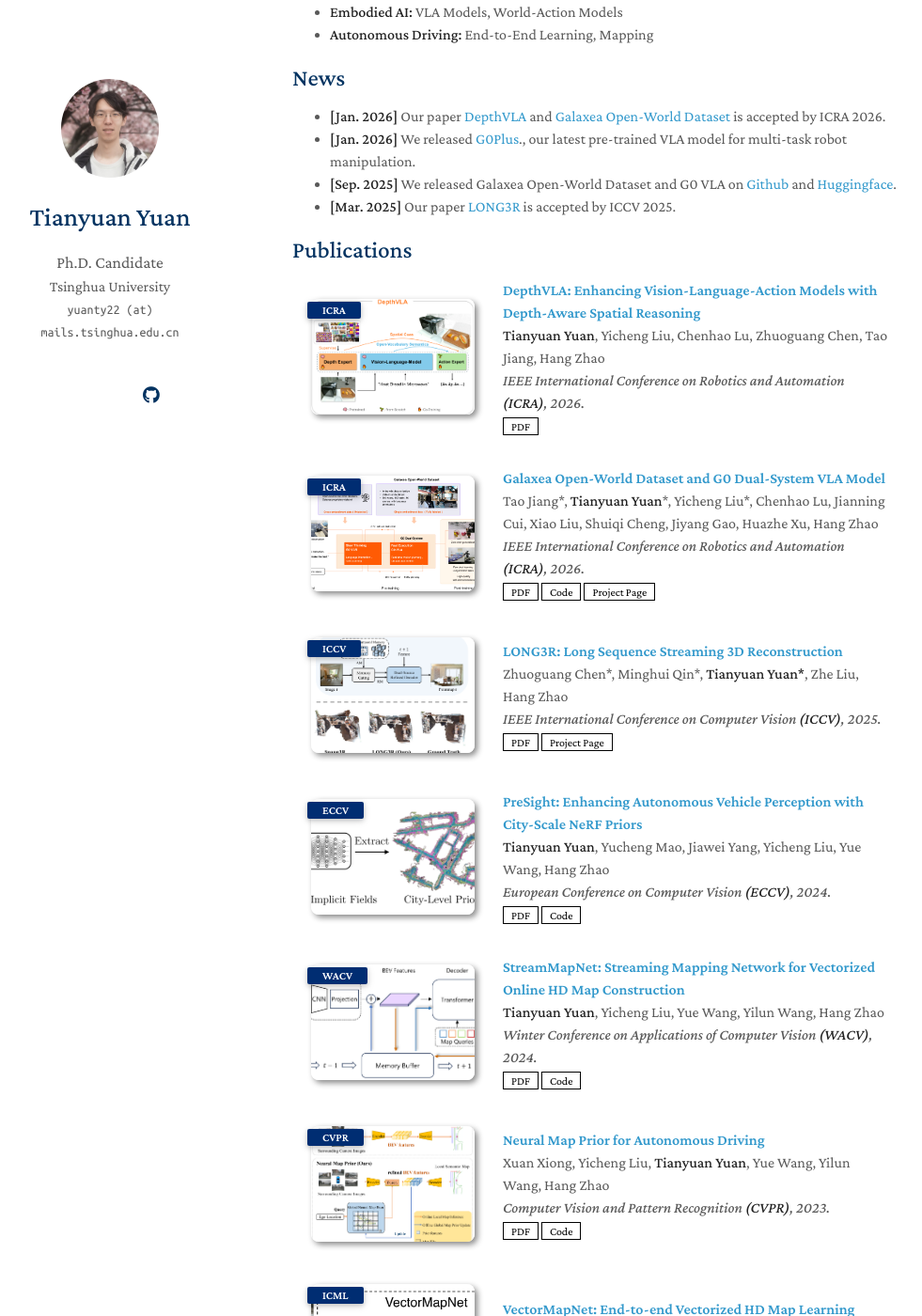
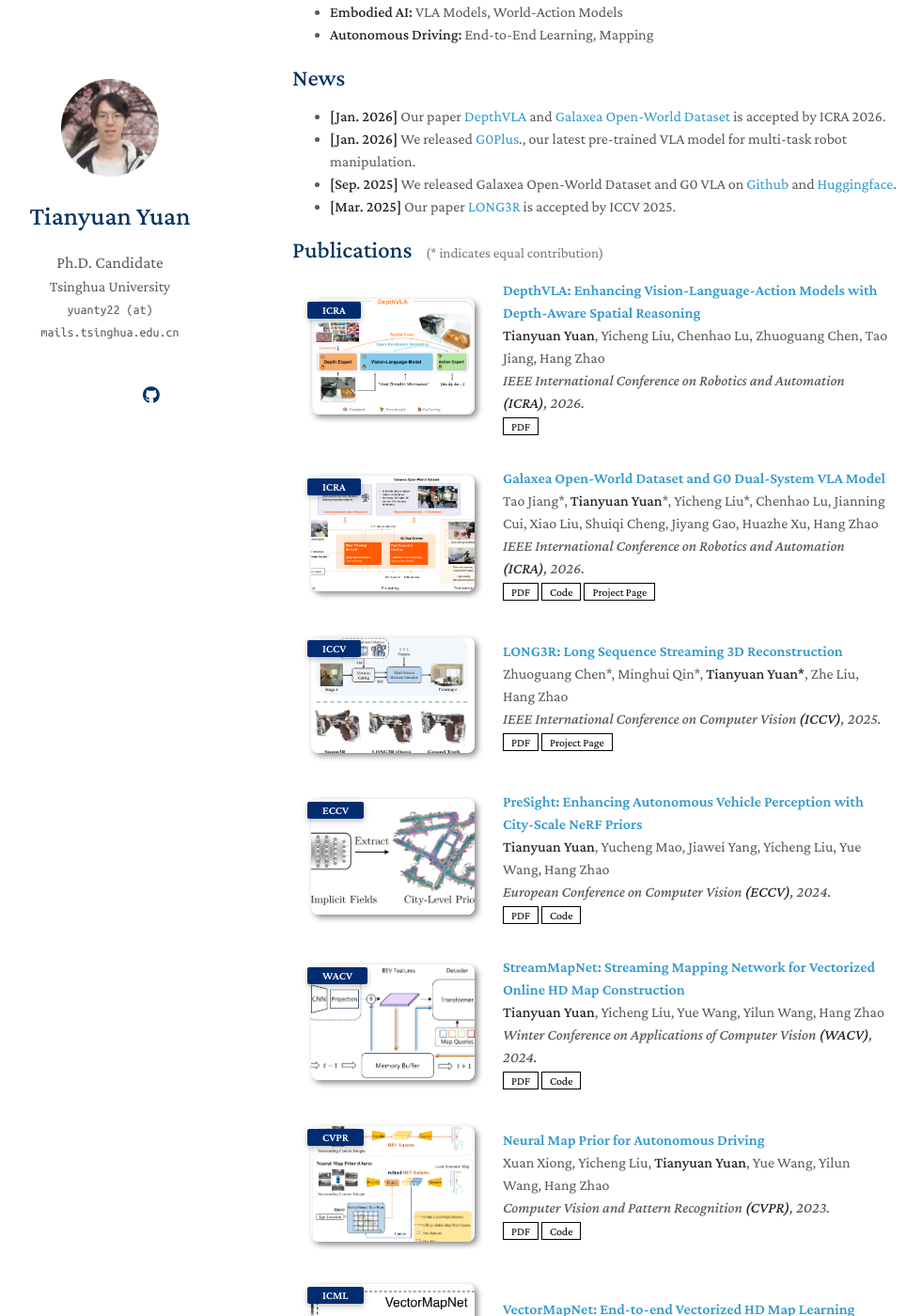
Before and after one commit to yuantianyuan01/yuantianyuan01.github.io, a Jekyll site: the page built from index.md, in a window 1280 px wide and 1400 px high, scrolled down 358 px. Shown: the whole window at 94% size, without its empty margins (159-1140 px from the left). Built offline with Jekyll 4.4.1, drawn with Linux system fonts in a browser that asks for light colours; a style sheet for code colours, icons or effects is not loaded; our own code applies the rules of GitHub Pages for plain Markdown files; some of the changed text lies outside the part shown.

Commit message:
minor update

```diff
--- a/_includes/publications.md
+++ b/_includes/publications.md
@@ -1,4 +1,10 @@
-<h2 id="publications" style="margin: 2px 0px -15px;">Publications</h2>
+<!-- <h2 id="publications" style="margin: 2px 0px -15px;">Publications</h2> -->
+<h2 id="publications" style="margin: 2px 0px -15px;">
+  Publications
+  <span style="font-size: 0.6em; color: #777; font-weight: normal; margin-left: 10px;">
+    (* indicates equal contribution)
+  </span>
+</h2>
 
 <div class="publications">
 <ol class="bibliography">
--- a/index.md
+++ b/index.md
@@ -21,5 +21,4 @@ My goal is to enable machines to perceive and interact with the physical world i
 - **[Mar. 2025]** Our paper [LONG3R](https://arxiv.org/pdf/2507.18255.pdf) is accepted by ICCV 2025.
 
 {% include_relative _includes/publications.md %}
-<p style="font-size: small; color: gray;">* Equal contribution.</p>
 <!-- {% include_relative _includes/services.md %} -->
```
Also changed, not shown: assets/img/person.jpg.
